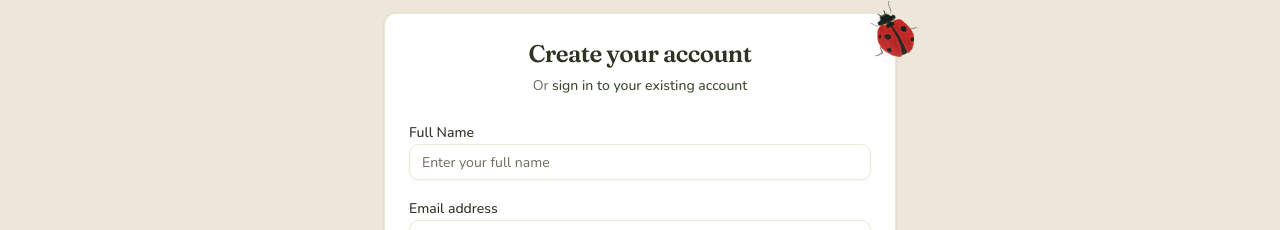
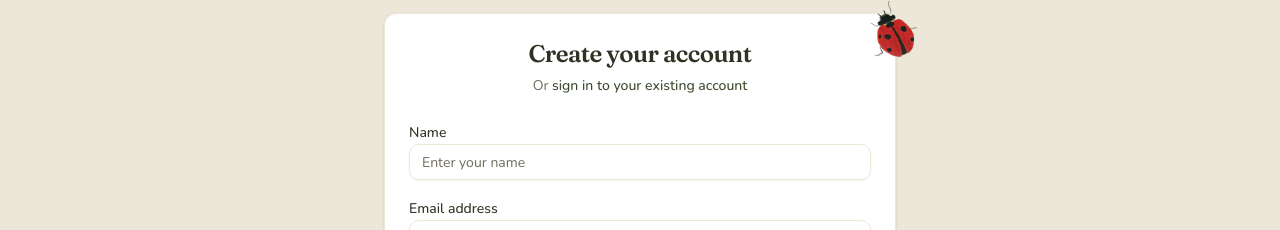
Before and after one commit to yum3lo/english-learning-app, a React (Vite) app in the folder client/: page /register in a window 1280 px wide. Shown: the part 99-329 px from the top of the page. Built offline with nearby package versions, Linux system fonts and the light colour scheme; no server answers.

Commit message:
feat: update UI and register field label

```diff
--- a/client/src/components/VideoPlayer.tsx
+++ b/client/src/components/VideoPlayer.tsx
@@ -223,7 +223,7 @@ const VideoPlayer = ({
                     ref={isActive ? activeSegmentRef : undefined}
                     onClick={() => handleSegmentClick(segment.start)}
                     className={`px-2.5 py-2 rounded-lg cursor-pointer transition-colors ${
-                      isActive ? 'bg-secondary/15 border-l-2 border-secondary' : 'hover:bg-muted'
+                      isActive ? 'bg-secondary/15' : 'hover:bg-muted'
                     }`}
                   >
                     <div className={`font-mono text-[10px] mb-0.5 ${isActive ? 'text-secondary' : 'text-muted-foreground'}`}>
--- a/client/src/components/ui/badge.tsx
+++ b/client/src/components/ui/badge.tsx
@@ -29,7 +29,7 @@ export interface BadgeProps
 
 function Badge({ className, variant, ...props }: BadgeProps) {
   return (
-    <div className={cn(badgeVariants({ variant }), className)} {...props} />
+    <div className={cn(badgeVariants({ variant }), 'cursor-default', className)} {...props} />
   )
 }
 
--- a/client/src/pages/RegisterPage.tsx
+++ b/client/src/pages/RegisterPage.tsx
@@ -156,7 +156,7 @@ const RegisterPage = () => {
 
             <div className="space-y-4">
               <div>
-                <Label htmlFor="name">Full Name</Label>
+                <Label htmlFor="name">Name</Label>
                 <Input
                   id="name"
                   name="name"
@@ -165,7 +165,7 @@ const RegisterPage = () => {
                   required
                   value={formData.name}
                   onChange={handleChange}
-                  placeholder="Enter your full name"
+                  placeholder="Enter your name"
                   className={errors.name ? "border-destructive" : ""}
                 />
                 {errors.name && (
```
